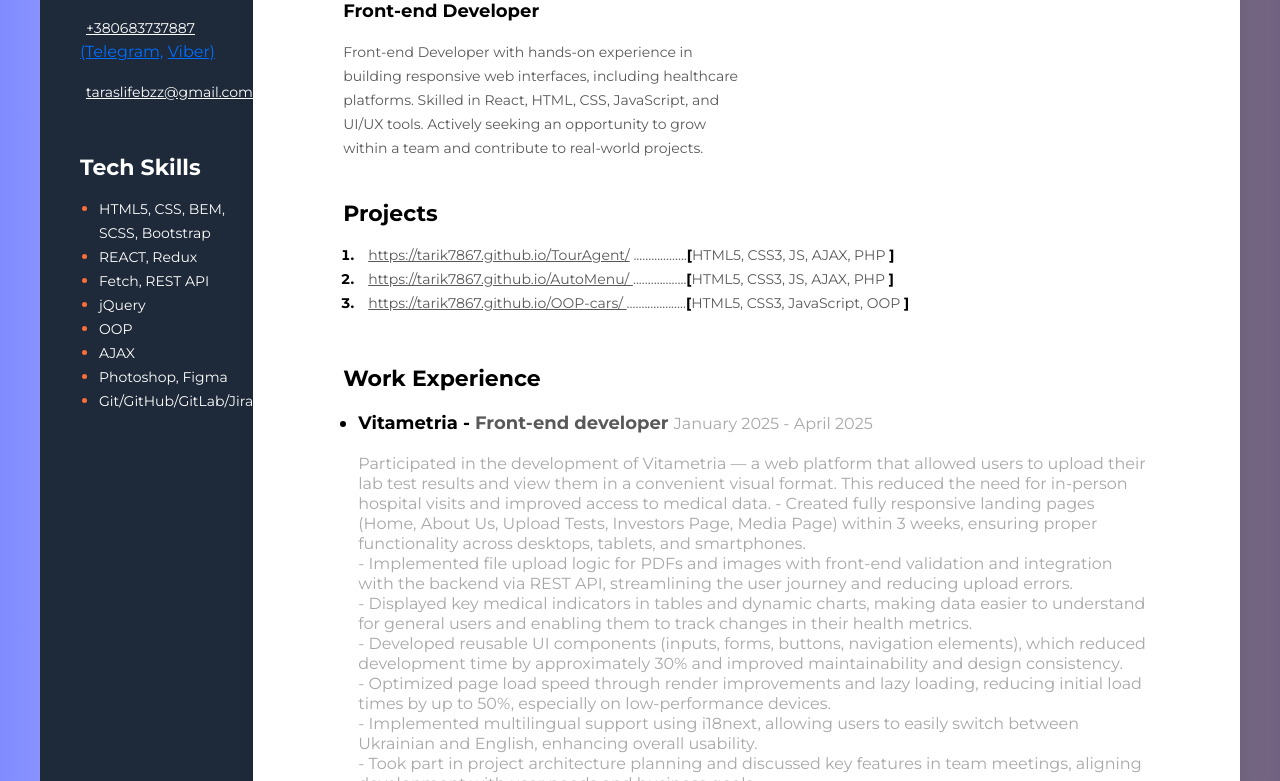
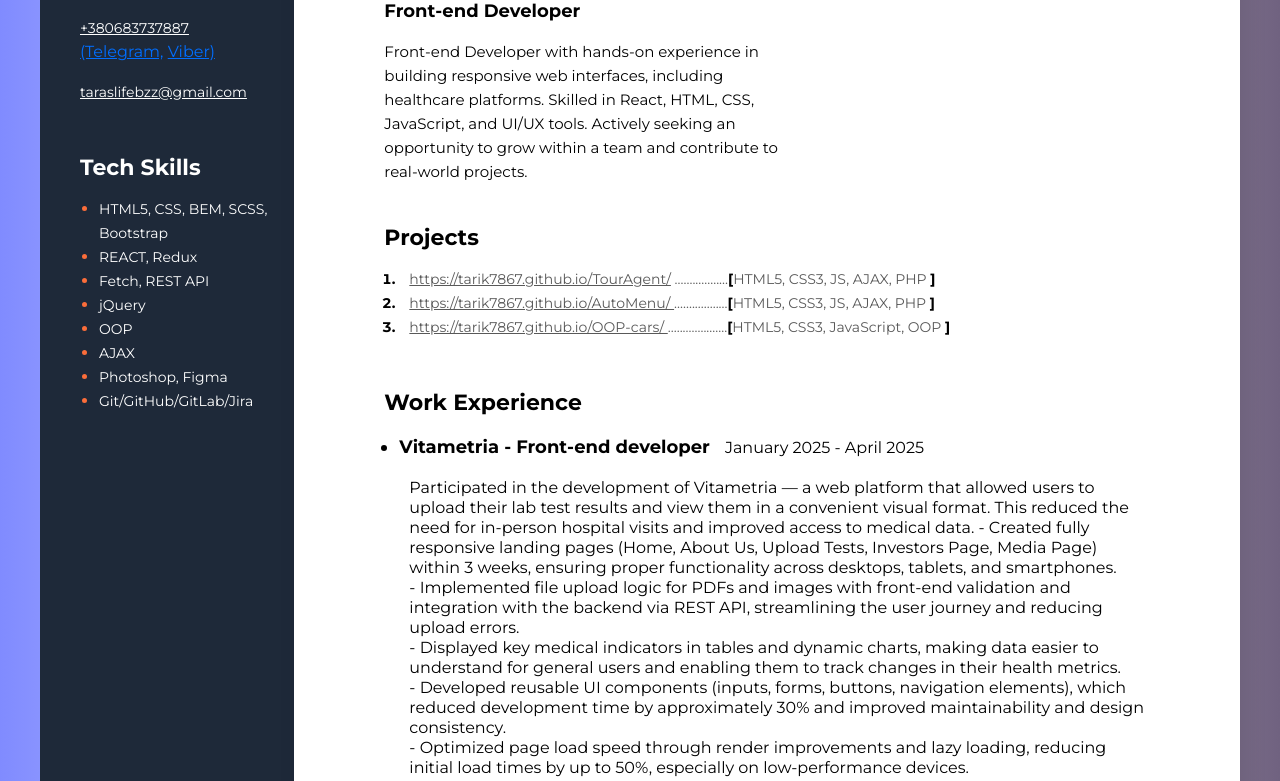
Before and after one commit to Tarik7867/me, a plain HTML site: page index.html in a window 1280 px wide. Shown: the part 137-918 px from the top of the page. Drawn offline with Linux system fonts and the light colour scheme.

Commit message:
Update main.css

```diff
--- a/main.css
+++ b/main.css
@@ -33,10 +33,10 @@ background: linear-gradient(90deg, rgba(128,139,255,1) 0%, rgba(255,255,255,1) 4
 
 .about-description{
 	font-style: normal;
-	font-weight: 400;
-	font-size: 14px;
+	font-weight: 500;
+	font-size: 15px;
 	line-height: 24px;
-	color: #595959;
+	color: black;
 	width: 400px;
 
 }
@@ -94,7 +94,6 @@ color: white;
 
 
 .contact-type{
-	margin-right: 6px;
 	font-style: normal;
 font-weight: 700;
 font-size: 14px;
@@ -110,7 +109,7 @@ color: white;
 }
 
 .sidebar {
-	width: 370px;
+	width: 1170px;
 	padding-top: 40px;
 	background-color: #1E2939;
 }
@@ -188,11 +187,12 @@ color: black;
 
 
 .period{
+	margin-left: 10px;
 	font-style: normal;
 font-weight: 400;
 font-size: 16px;
 line-height: 20px;
-color: #A8A8A8;
+color: black;
 
 }
 
@@ -243,7 +243,7 @@ color: black;
 
 
 #bolddd{
-	color: #595959;
+	color: black;
 }
 
 
```
